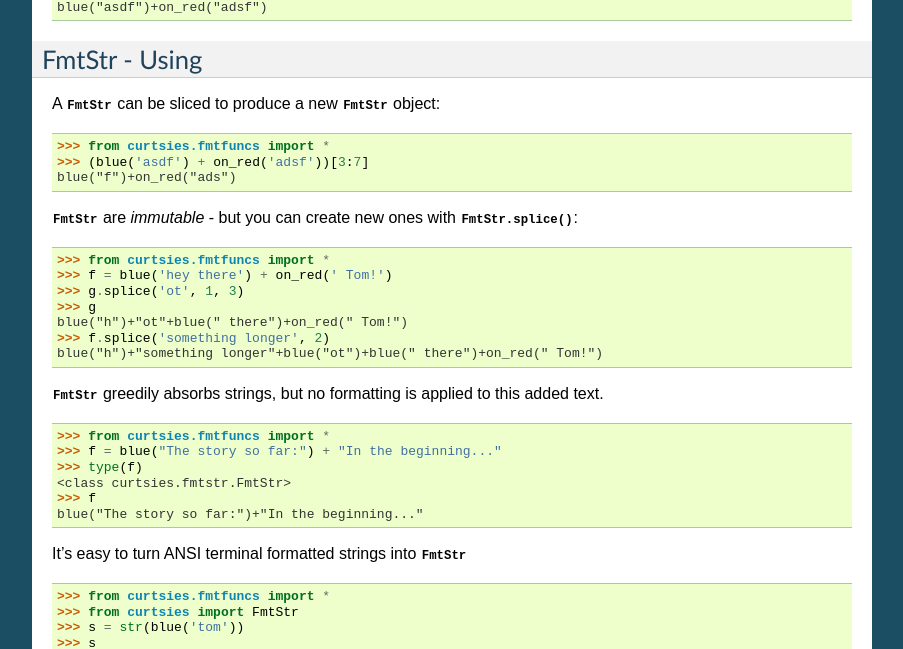
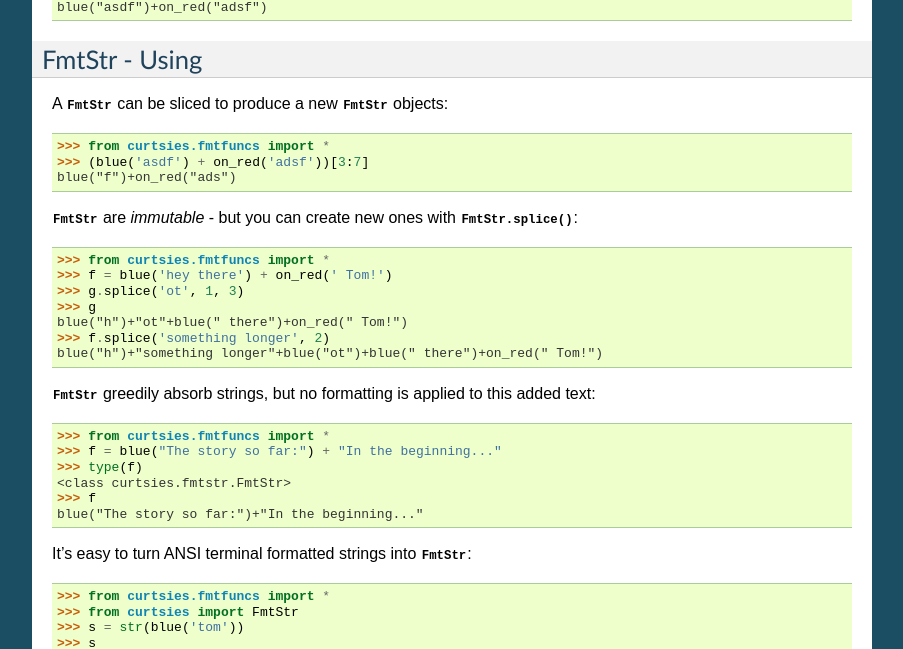
Before and after one commit to bpython/curtsies, a Sphinx documentation site: the page built from docs/FmtStr.rst, in a window 1280 px wide and 900 px high, scrolled down 1041 px. Shown: the part 165-814 px from the top of the window, without its empty margins (198-1101 px from the left). Built offline with Sphinx 7.4.7, drawn with Linux system fonts in a browser that asks for light colours.

Commit message:
Fixed typos in docs/FmtStr.rst

```diff
--- a/docs/FmtStr.rst
+++ b/docs/FmtStr.rst
@@ -74,7 +74,7 @@ blue("asdf")+on_red("adsf")
 FmtStr - Using
 ==============
 
-A :py:class:`FmtStr` can be sliced to produce a new :py:class:`FmtStr` object:
+A :py:class:`FmtStr` can be sliced to produce a new :py:class:`FmtStr` objects:
 
     >>> from curtsies.fmtfuncs import *
     >>> (blue('asdf') + on_red('adsf'))[3:7]
@@ -90,7 +90,7 @@ A :py:class:`FmtStr` can be sliced to produce a new :py:class:`FmtStr` object:
     >>> f.splice('something longer', 2)
     blue("h")+"something longer"+blue("ot")+blue(" there")+on_red(" Tom!")
 
-:py:class:`FmtStr` greedily absorbs strings, but no formatting is applied to this added text.
+:py:class:`FmtStr` greedily absorb strings, but no formatting is applied to this added text:
 
     >>> from curtsies.fmtfuncs import *
     >>> f = blue("The story so far:") + "In the beginning..."
@@ -99,7 +99,7 @@ A :py:class:`FmtStr` can be sliced to produce a new :py:class:`FmtStr` object:
     >>> f
     blue("The story so far:")+"In the beginning..."
 
-It's easy to turn ANSI terminal formatted strings into :py:class:`FmtStr`
+It's easy to turn ANSI terminal formatted strings into :py:class:`FmtStr`:
 
     >>> from curtsies.fmtfuncs import *
     >>> from curtsies import FmtStr
```
